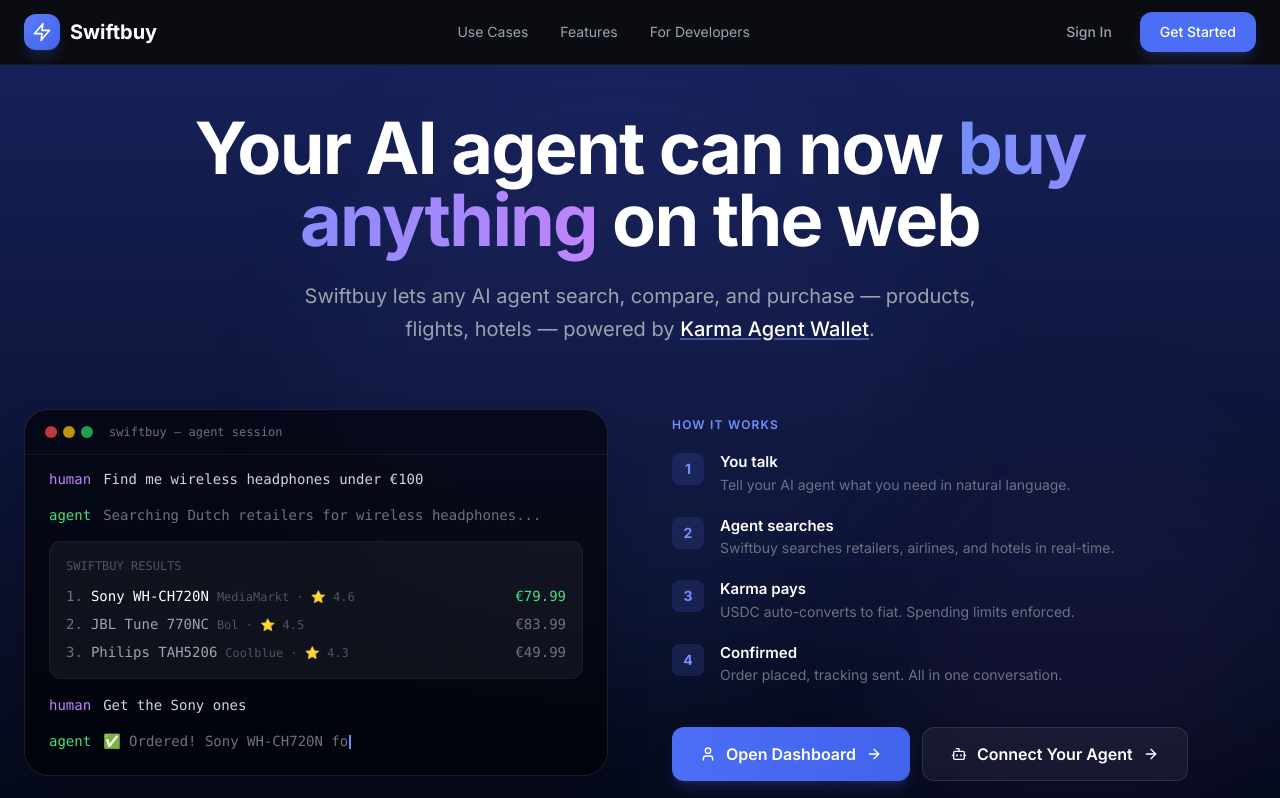
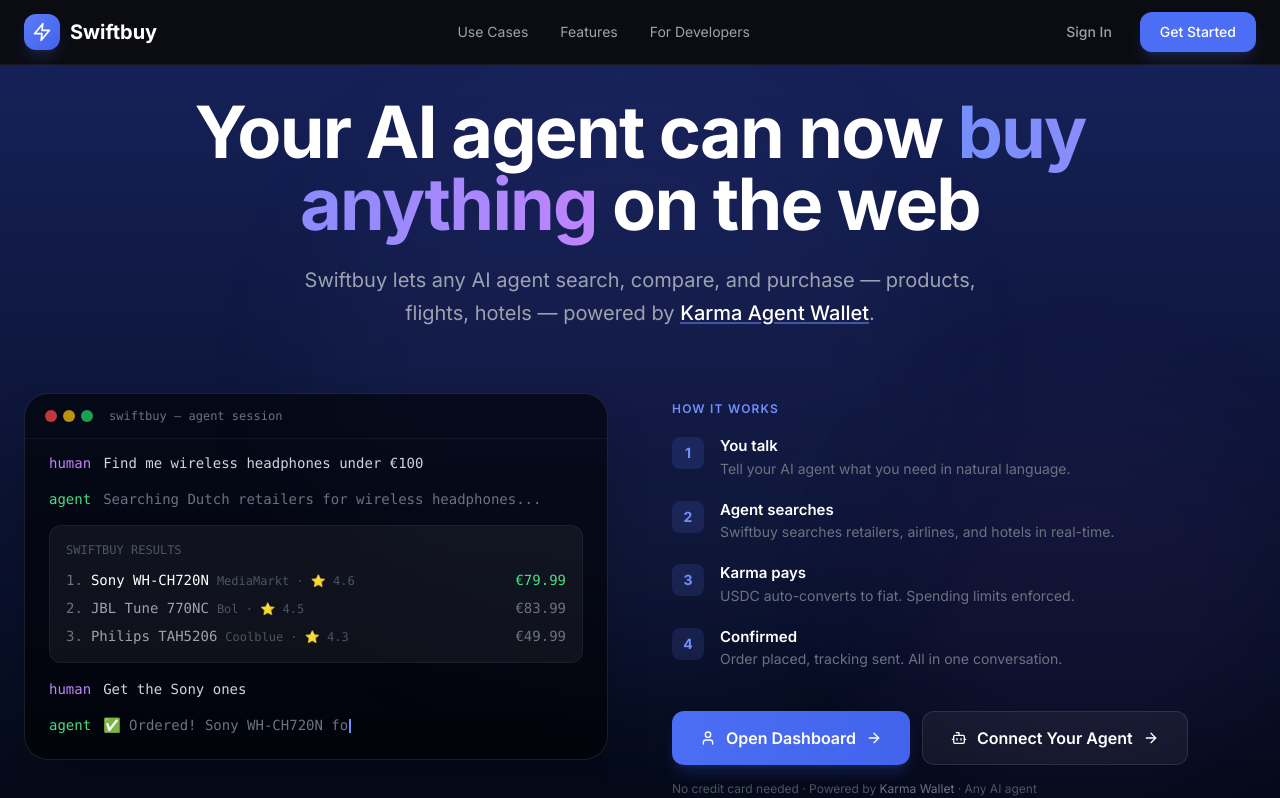
Before and after one commit to Nero10k/Swiftbuy, a Next.js app in the folder frontend/: page / in a window 1280 px wide. Shown: the top 798 px of the page. Built offline with nearby package versions, Linux system fonts and the light colour scheme.

Commit message:
Reduce hero top padding, remove viewport centering

```diff
--- a/frontend/src/app/page.tsx
+++ b/frontend/src/app/page.tsx
@@ -129,7 +129,7 @@
       </nav>
 
       {/* ─── Hero — Side by Side ─── */}
-      <section className="relative pt-28 pb-24 overflow-hidden min-h-[100vh] flex items-center">
+      <section className="relative pt-24 pb-20 overflow-hidden">
         {/* Background effects */}
         <div className="absolute inset-0 bg-gradient-to-b from-brand-950/50 to-gray-950" />
         <div className="absolute top-20 left-1/4 w-[600px] h-[600px] bg-brand-500/5 rounded-full blur-3xl" />
```
